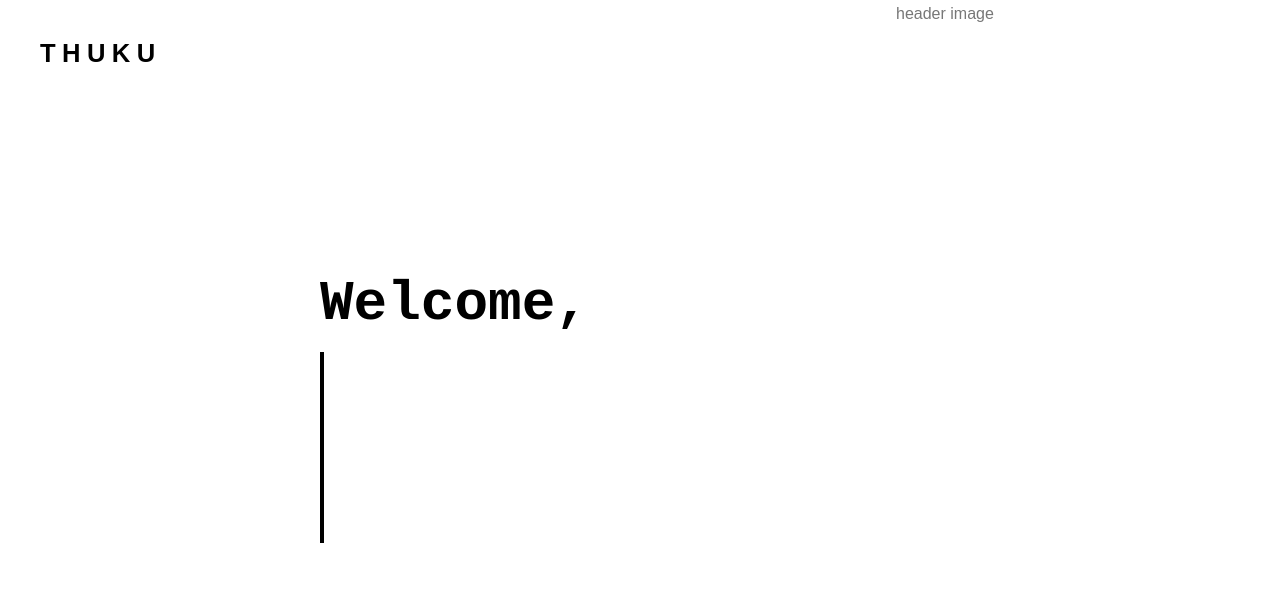
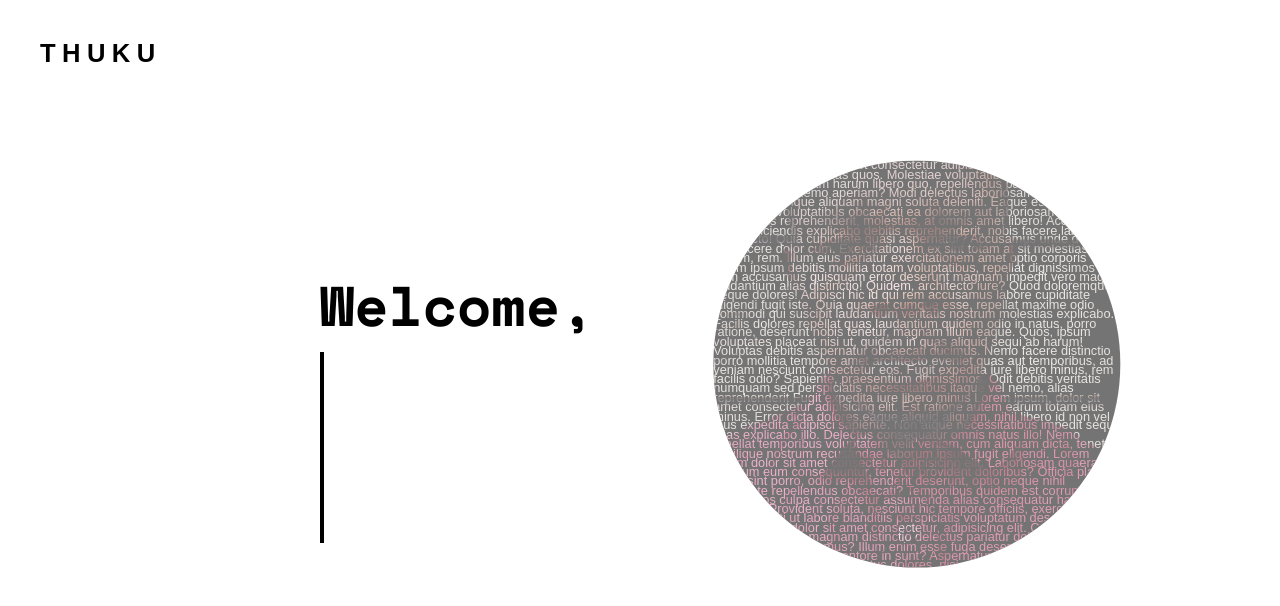
Before and after one commit to Thuku7/Thuku, a plain HTML site: page index.html in a window 1280 px wide. Drawn offline with nearby package versions, Linux system fonts and the light colour scheme.

Commit message:
Style the header image and animation to the image

```diff
--- a/css/styles.css
+++ b/css/styles.css
@@ -12,6 +12,8 @@ body {
   font-family: sans-serif;
   line-height: 1.7;
   color: #777;
+
+  overflow: hidden;
 }
 
 .header {
@@ -20,6 +22,7 @@ body {
 
   position: relative;
   display: flex;
+
 }
 
 .logo-box {
@@ -44,17 +47,13 @@ body {
   align-items: center;
 }
 
-.header-image {
-  width: 30%;
-  height: 100vh;
-  /* background-color: blue; */
-}
+
 
 
 h1,h2,h3{
   position: relative;
   width: max-content;
-  font-family: monospace;
+  font-family: "Space Mono", monospace;
   margin-left: 20rem;
   font-size: 3.5rem;
   color: black;
@@ -62,6 +61,8 @@ h1,h2,h3{
 
 
 }
+
+
 
 
 h1::before,
@@ -141,3 +142,69 @@ h3::after {
     opacity: 1;
   }
 }
+
+@keyframes comeInLeft {
+  0% {
+    opacity: 0;
+    transform: translateX(10rem);
+  }
+
+  90% {
+    opacity: .8;
+    transform: translateX(-5rem);
+    transform: scale(.6);
+  }
+
+  100% {
+    opacity: 1;
+    transform: scale(1);
+  }
+}
+
+
+.header-image {
+  width: 35rem;
+  height: 35rem;
+  /* background-color: blue; */
+  background: black;
+  overflow: hidden;
+  border: none;
+  position: absolute;
+  border-radius: 100rem;
+  display: flex;
+  justify-content: center;
+  align-items: center;
+  right: 10.5%;
+  top: 10.5%;
+  animation: comeInLeft 7s ease-in  ;
+
+}
+
+/* .header-image-container {
+ width: max-content;
+
+} */
+.header-image-container {
+  height: 100%;
+  width: 100%;
+
+
+}
+
+#image-text {
+  background: url(../img/thuku.png);
+  -webkit-background-clip: text;
+  background-attachment: contain;
+  background-repeat: no-repeat;
+  -webkit-text-fill-color: rgba(255,255,255,0);
+  background-position: center;
+  line-height: .8rem;
+  font-size: 1.1rem;
+  width: 100%;
+  height: 100%;
+
+
+
+
+
+}
--- a/index.html
+++ b/index.html
@@ -3,6 +3,9 @@
 <head>
   <meta charset="UTF-8">
   <meta name="viewport" content="width=device-width, initial-scale=1.0">
+  <link rel="preconnect" href="https://fonts.googleapis.com">
+<link rel="preconnect" href="https://fonts.gstatic.com" crossorigin>
+<link href="https://fonts.googleapis.com/css2?family=Source+Code+Pro:ital,wght@0,200..900;1,200..900&family=Space+Mono:ital,wght@0,400;0,700;1,400;1,700&display=swap" rel="stylesheet">
   <link rel="stylesheet" href="css/styles.css">
   <title>Document</title>
 </head>
@@ -21,7 +24,26 @@
         </div>
       </div>
       <div class="header-image">
-        header image
+        <div class="header-image-container">
+          <p id="image-text">Lorem ipsum dolor sit amet consectetur adipisicing elit. Ipsa minus deleniti, rem culpa quas quos. Molestiae voluptatibus veniam vel quam distinctio quibusdam harum libero quo, repellendus pariatur reprehenderit, nemo aperiam?
+            Modi delectus laboriosam facere eius sapiente similique aliquam magni soluta deleniti. Eaque est aspernatur, suscipit ex voluptatibus obcaecati ea dolorem aut laboriosam ullam temporibus reprehenderit, molestias, at omnis amet libero!
+            Accusamus atque reiciendis explicabo debitis reprehenderit, nobis facere labore architecto! Quia cupiditate quasi aspernatur? Accusamus unde ducimus sint facere dolor cum. Exercitationem ex sint totam at sit molestias? Autem, rem.
+            Illum eius pariatur exercitationem amet optio corporis rerum ipsum debitis mollitia totam voluptatibus, repellat dignissimos nam accusamus quisquam error deserunt magnam impedit vero magni laudantium alias distinctio! Quidem, architecto iure?
+            Quod doloremque neque dolores! Adipisci hic id qui rem accusamus labore cupiditate eligendi fugit iste. Quia quaerat cumque esse, repellat maxime odio commodi qui suscipit laudantium veritatis nostrum molestias explicabo.
+            Facilis dolores repellat quas laudantium quidem odio in natus, porro ratione, deserunt nobis tenetur, magnam illum eaque. Quos, ipsum voluptates placeat nisi ut, quidem in quas aliquid sequi ab harum!
+            Voluptas debitis aspernatur obcaecati ducimus. Nemo facere distinctio porro mollitia tempore amet architecto eveniet quas aut temporibus, ad veniam nesciunt consectetur eos. Fugit expedita iure libero minus, rem facilis odio?
+            Sapiente, praesentium dignissimos. Odit debitis veritatis numquam sed perspiciatis necessitatibus itaque vel nemo, alias reprehenderit Fugit expedita iure libero minus
+            Lorem ipsum, dolor sit amet consectetur adipisicing elit. Est ratione autem earum totam eius minus. Error dicta dolores eaque aliquid aliquam, nihil libero id non vel eius expedita adipisci sapiente.
+            Non atque necessitatibus impedit sequi alias explicabo illo. Delectus consequatur omnis natus illo! Nemo repellat temporibus voluptatem velit veniam, cum aliquam dicta, tenetur similique nostrum recusandae laborum ipsum fugit eligendi.
+            Lorem ipsum dolor sit amet consectetur adipisicing elit. Laboriosam quaerat nostrum eum consequuntur, tenetur provident doloribus? Officia placeat esse, sint porro, odio reprehenderit deserunt, optio neque nihil cupiditate repellendus obcaecati?
+            Temporibus quidem est corrupti vero, in nam eos culpa consectetur assumenda alias consequatur harum expedita. Provident soluta, nesciunt hic tempore officiis, exercitationem ad obcaecati ut labore blanditiis perspiciatis voluptatum deserunt?
+            Lorem ipsum dolor sit amet consectetur, adipisicing elit. Consequatur hic accusantium magnam distinctio delectus pariatur dolor beatae repellendus accusamus? Illum enim esse fuga deserunt, voluptatum excepturi. Tempora inventore in sunt?
+            Aspernatur, commodi laudantium praesentium sapiente delectus dolores, nisi, minus explicabo perferendis quas quisquam autem perspiciatis nulla cumque voluptas repudiandae quasi deleniti excepturi quae. Dolorum quos numquam, esse placeat eum quaerat?
+            Quasi aut laudantium assumenda molestias voluptas nostrum sint harum officiis sequi possimus repudiandae architecto debitis, error excepturi earum animi accusamus quis fuga, quod incidunt libero doloremque voluptatibus sunt rem. Nam.
+            Quibusdam, magni quisquam! Necessitatibus hic amet dignissimos quas repellendus, illo dolores, neque autem voluptatum corrupti eum doloribus, nam aliquid error. Praesentium quas incidunt eum perferendis libero eos non error natus.
+            Aspernatur cumque laboriosam quae totam ducimus suscipit iure quo optio tenetur reprehenderit, cupiditate molestias soluta aliquid quam facilis expedita, at veritatis amet eum ad! Obcaecati assumenda praesentium dignissimos commodi asperiores!
+           </p>
+        </div>
       </div>
   </header>
   <script src="script/index.js"></script>
```
Also changed, not shown: img/IMG-20240103-WA0020.jpg (added), img/thuku.png (added).
